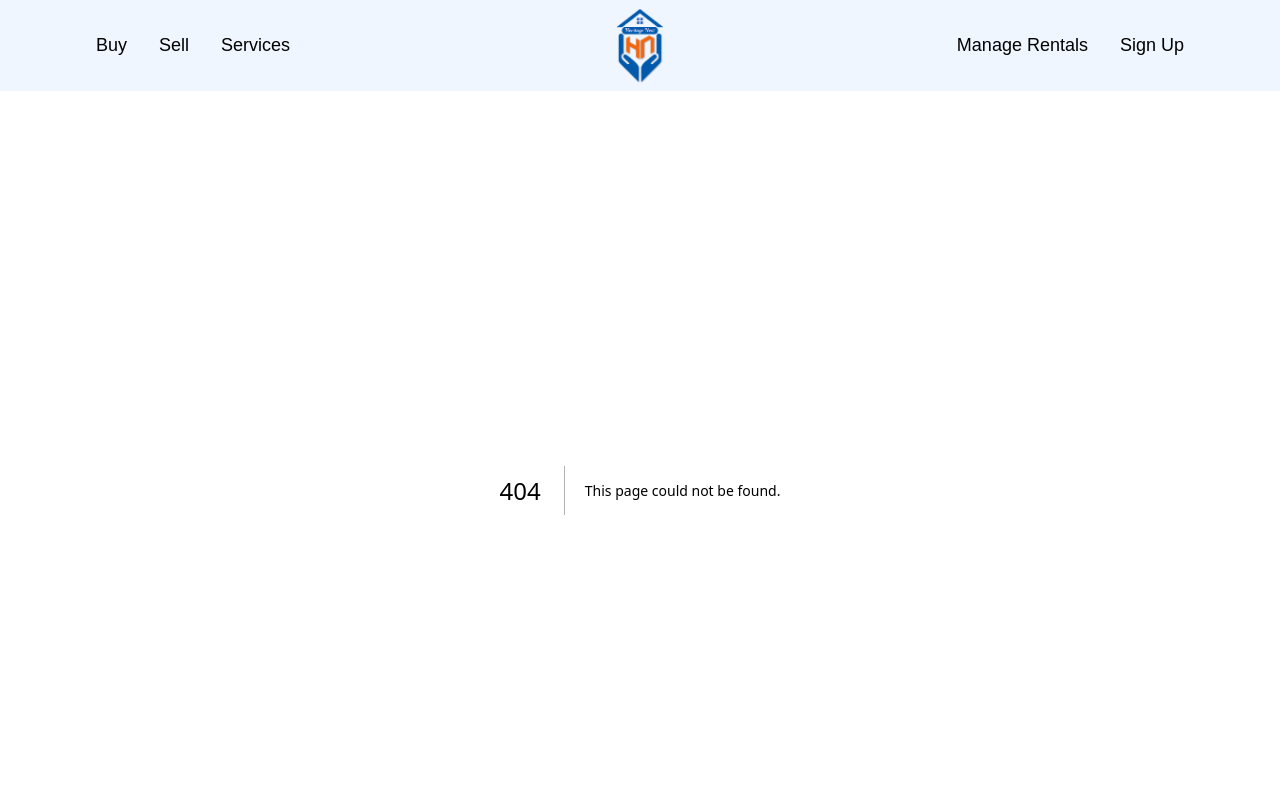
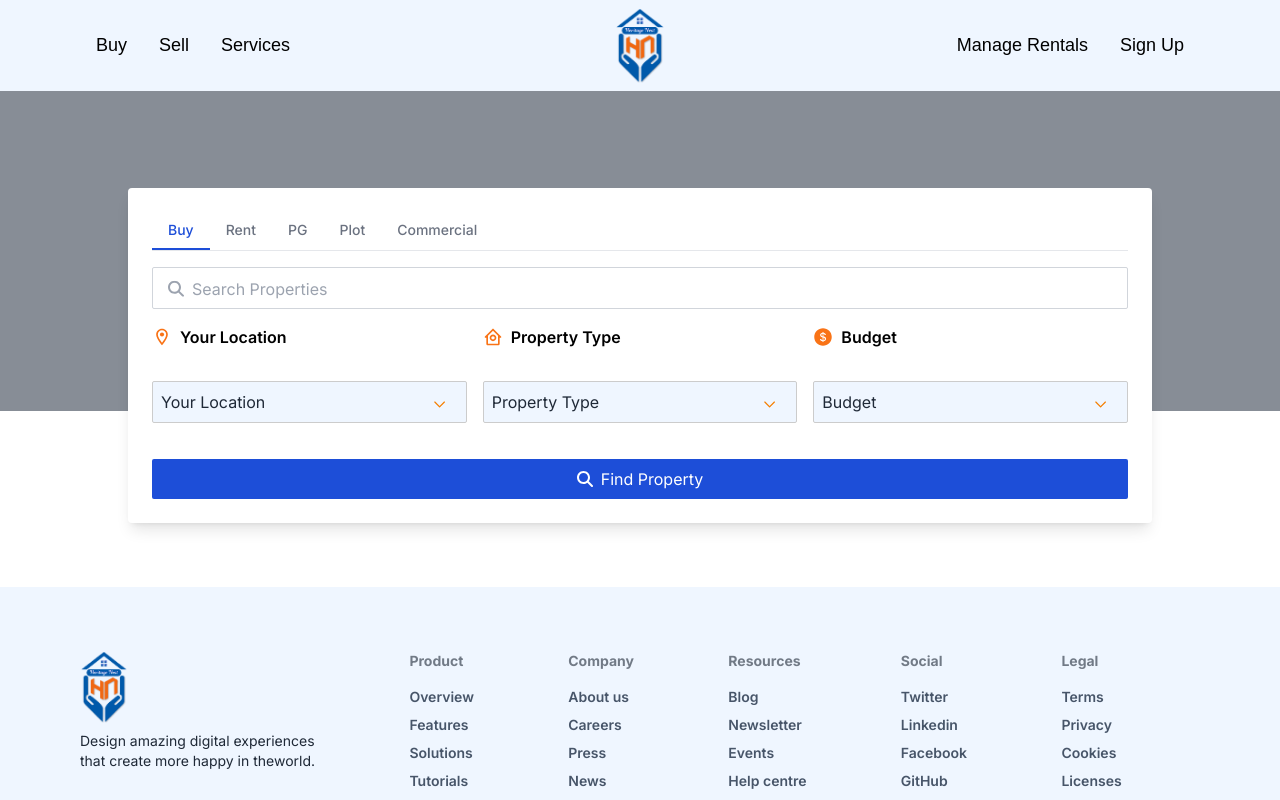
Before and after one commit to aansourav/Heritage, a Next.js app: page /buy in a window 1280 px wide. Before the commit this address had no page. Shown: the top 800 px of the page. Built offline with nearby package versions, Linux system fonts and the light colour scheme.

Commit message:
"Rename 'homepage' to 'home-page' in import statements and delete HeroSection, Homepage, ServiceSection, and TwoColumnSection components"

```diff
--- /dev/null
+++ b/app/buy/page.js
@@ -0,0 +1,7 @@
+import BuyPage from "@/components/buy-page/BuyPage";
+
+const page = () => {
+    return <BuyPage />;
+};
+
+export default page;
--- a/app/page.js
+++ b/app/page.js
@@ -1,4 +1,4 @@
-import Homepage from "@/components/homepage/Homepage";
+import Homepage from "@/components/home-page/Homepage";
 
 export default function Home() {
     return (
--- /dev/null
+++ b/components/buy-page/BuyPage.jsx
@@ -0,0 +1,11 @@
+import SearchBox from "./SearchBox";
+
+const BuyPage = () => {
+    return (
+        <>
+            <SearchBox />
+        </>
+    );
+};
+
+export default BuyPage;
--- /dev/null
+++ b/components/buy-page/SearchBox.jsx
@@ -0,0 +1,188 @@
+"use client";
+
+import { useState } from "react";
+import { AiFillDollarCircle } from "react-icons/ai";
+import { BiHomeCircle } from "react-icons/bi";
+import { FaMagnifyingGlass } from "react-icons/fa6";
+import { MdOutlineLocationOn } from "react-icons/md";
+import BGImage from "../../public/assets/images/buy_page_bg.jpeg";
+import Section from "../ui/Section";
+
+const SearchBox = () => {
+    const [selectedTab, setSelectedTab] = useState("Buy");
+    const [isInputFocused, setIsInputFocused] = useState(false);
+
+    const cities = [
+        "New York",
+        "Los Angeles",
+        "Chicago",
+        "Houston",
+        "Phoenix",
+        "Philadelphia",
+        "San Antonio",
+        "San Diego",
+        "Dallas",
+        "San Jose",
+        "Austin",
+        "Jacksonville",
+        "San Francisco",
+        "Columbus",
+        "Indianapolis",
+    ];
+
+    const handleSearch = (e) => {
+        e.preventDefault();
+        const data = e.target;
+        const category = selectedTab;
+        const search = data.search.value;
+        const location = data.location.value;
+        const propertyType = data.propertyType.value;
+        const budget = data.budget.value;
+        navigate(
+            `/search?category=${category}&search=${search}&location=${location}&propertyType=${propertyType}&budget=${budget}`
+        );
+    };
+
+    return (
+        <Section
+            sectionClass="relative md:h-80 h-screen bg-cover bg-center mb-20 md:mb-44"
+            style={{
+                backgroundImage: `url(${BGImage})`,
+            }}
+        >
+            <div className="absolute inset-0 bg-gray-700 bg-opacity-60"></div>
+            <form
+                onSubmit={handleSearch}
+                className=" mx-auto mt-0 px-2 md:px-10 lg:px-20"
+            >
+                <div className="bg-white container h-fit shadow-lg rounded mx-auto w-4/5 2xl:w-[70%] p-6 absolute max-md:top-20 md:-bottom-28 -translate-x-1/2 left-1/2">
+                    <div className="flex flex-wrap border-b border-gray-200">
+                        {["Buy", "Rent", "PG", "Plot", "Commercial"].map(
+                            (tab) => (
+                                <div
+                                    key={tab}
+                                    className={`py-2 cursor-pointer px-4 text-sm font-medium ${
+                                        selectedTab === tab
+                                            ? "text-blue-700 border-b-2 border-blue-700"
+                                            : "text-gray-500"
+                                    } hover:text-blue-700`}
+                                    onClick={() => setSelectedTab(tab)}
+                                >
+                                    {tab}
+                                </div>
+                            )
+                        )}
+                    </div>
+                    <div className="mt-4">
+                        <div className="relative">
+                            <div
+                                className={`absolute top-1/2 left-4 flex items-center gap-2 text-gray-400 transition-opacity duration-300 ${
+                                    isInputFocused ? "opacity-0" : "opacity-100"
+                                }`}
+                                style={{
+                                    transform: "translateY(-80%)",
+                                    pointerEvents: "none",
+                                }}
+                            >
+                                <FaMagnifyingGlass /> Search Properties
+                            </div>
+                            <input
+                                id="search"
+                                name="search"
+                                autoComplete="name"
+                                onFocus={() => setIsInputFocused(true)}
+                                onBlur={(e) =>
+                                    e.target.value.length > 0
+                                        ? setIsInputFocused(true)
+                                        : setIsInputFocused(false)
+                                }
+                                onChange={(e) =>
+                                    e.target.value.length > 0
+                                        ? setIsInputFocused(true)
+                                        : setIsInputFocused(false)
+                                }
+                                type="text"
+                                className="w-full py-2 px-4 border border-gray-300 rounded-sm mb-4"
+                                style={{ zIndex: 10 }}
+                            />
+                        </div>
+                        <div className="grid grid-cols-1 md:grid-cols-3 gap-4 mb-4">
+                            <div>
+                                <label
+                                    htmlFor="location"
+                                    className="flex mb-3 justify-start text-black font-semibold gap-2 items-center"
+                                >
+                                    <span className="text-orange-500 text-xl">
+                                        <MdOutlineLocationOn />
+                                    </span>
+                                    Your Location
+                                </label>
+                                <select
+                                    id="location"
+                                    name="location"
+                                    className="p-2  w-full bg-blue-50  rounded-sm"
+                                >
+                                    <option value="">Your Location</option>
+                                    {cities.map((city, index) => (
+                                        <option key={index} value={city}>
+                                            {city}
+                                        </option>
+                                    ))}
+                                </select>
+                            </div>
+                            <div>
+                                <label
+                                    htmlFor="propertyType"
+                                    className="flex mb-3 justify-start text-black font-semibold gap-2 items-center"
+                                >
+                                    <span className="text-orange-500 text-xl">
+                                        <BiHomeCircle />
+                                    </span>
+                                    Property Type
+                                </label>
+                                <select
+                                    id="propertyType"
+                                    name="propertyType"
+                                    className="p-2  w-full bg-blue-50  rounded-sm"
+                                >
+                                    <option value={""}>Property Type</option>
+                                    <option value={""}>Type 1</option>
+                                    <option value={""}>Type 2</option>
+                                </select>
+                            </div>
+                            <div>
+                                <label
+                                    htmlFor="budget"
+                                    className="flex mb-3 justify-start text-black font-semibold gap-2 items-center"
+                                >
+                                    <span className="text-orange-500 text-xl">
+                                        <AiFillDollarCircle />
+                                    </span>
+                                    Budget
+                                </label>
+                                <select
+                                    id="budget"
+                                    name="budget"
+                                    className="p-2  w-full bg-blue-50  rounded-sm"
+                                >
+                                    <option value={""}>Budget</option>
+                                    <option value={""}>Budget 1</option>
+                                    <option value={""}>Budget 2</option>
+                                </select>
+                            </div>
+                        </div>
+                        <button
+                            type="submit"
+                            className="w-full flex items-center justify-center gap-2 bg-blue-700 text-white py-2 rounded-sm hover:bg-blue-600"
+                        >
+                            <FaMagnifyingGlass />
+                            Find Property
+                        </button>
+                    </div>
+                </div>
+            </form>
+        </Section>
+    );
+};
+
+export default SearchBox;
```
Also changed, not shown: components/home-page/HeroSection.jsx (renamed from components/homepage/HeroSection.jsx), components/home-page/Homepage.jsx (renamed from components/homepage/Homepage.jsx), components/home-page/ServiceSection.jsx (renamed from components/homepage/ServiceSection.jsx), components/home-page/TwoColumnSection.jsx (renamed from components/homepage/TwoColumnSection.jsx), public/assets/images/buy_page_bg.jpeg (added).
